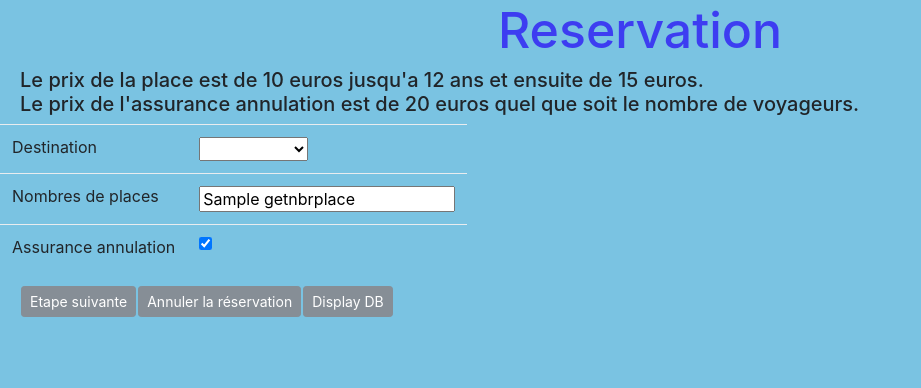
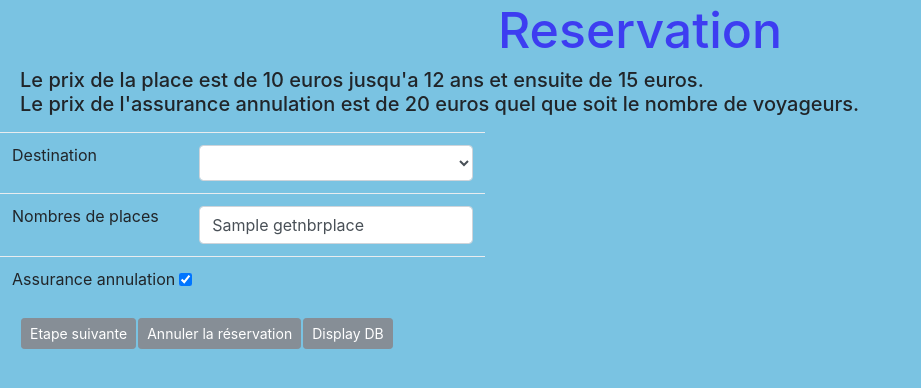
Before and after one commit to Opale13/Reservation-site, a PHP site: template reservation/templates/reserv.php in a window 1280 px wide. Shown: the top 388 px of the page, without its empty margins (0-921 px from the left). Run offline with PHP 8.4, Linux system fonts and the light colour scheme; the template is opened without the code that fills it: most values are stand-ins (such as "Sample title", 1, 10 or a date in 2020).

Commit message:
debugging place

```diff
--- a/reservation/controllers/controller_info.php
+++ b/reservation/controllers/controller_info.php
@@ -4,7 +4,7 @@
 	$client = unserialize($_SESSION['client']);
 	$client->resetcount();
 
-	if(isset($_POST['nbr_place']) && $_POST['nbr_place'] == $client->getnbrplace())
+	if(isset($_POST['nbr_place']) && $_POST['nbr_place'] >= $client->getnbrplace())
 	{
 		$place = $_POST['nbr_place'];
 		settype($_POST['nbr_place'],"integer");
@@ -27,7 +27,7 @@
 	}
 
 	//On fait la suite seulement si tous les champs sont remplit
-	if ($_POST['nbr_place'] == $client->getnbrplace() && $_POST['destination'] != '')
+	if ($_POST['nbr_place'] >= $client->getnbrplace() && $_POST['destination'] != '')
 	{
 		//direction vers ctrlvalid pour modifier les valeurs déjà enregistrées
 		if(sizeof($client->getlist()) >= $client->getnbrplace())
--- a/reservation/templates/reserv.php
+++ b/reservation/templates/reserv.php
@@ -26,10 +26,12 @@
 		<table class='table table-responsive'>
 			<form method='post' action='index.php'>
 				<input type='hidden' name='page' value='controller_info'/>
+
+				<div class='form-group'>
 					<tr>
 						<td>Destination</td>
 						<td>
-						<select name='destination' size='1' selected='<?php if($destination != '') echo $destination;?>'>
+							<select class="form-control" name='destination' size='1' selected='<?php if($destination != '') echo $destination;?>'>
 								<option></option>
 
 								<option value='Londres' <?php if ($destination == 'Londres') echo 'selected="selected"';?>>Londres</option>
@@ -48,20 +50,25 @@
 							</select>
 						</td>
 					</tr>
+				</div>
 
+				<div class="form-group">
 					<tr>
 						<td>Nombres de places</td>
 						<td>
-						<input type='text' name='nbr_place' value='<?php if($client->getnbrplace() != 0) echo $client->getnbrplace();?>'/>
+							<input class="form-control" type='text' name='nbr_place' value='<?php if($client->getnbrplace() != 0) echo $client->getnbrplace();?>'/>
 						</td>
 					</tr>
+				</div>
 
+				<div class="form-check disabled">
 					<tr>
 						<td>Assurance annulation</td>
 						<td>
-						<input type='checkbox' name='assurance' <?php echo ($client->getassurance()=='' ? '' : 'checked="checked"'); ?>/>
+							<input class="form-check-input" type='checkbox' name='assurance' <?php echo ($client->getassurance()=='' ? '' : 'checked="checked"'); ?>/>
 						</td>
 					</tr>
+				</div>
 		</table>
 
 		<table id='foot'>
```
Lines whose indentation alone changed are shown as unchanged.
